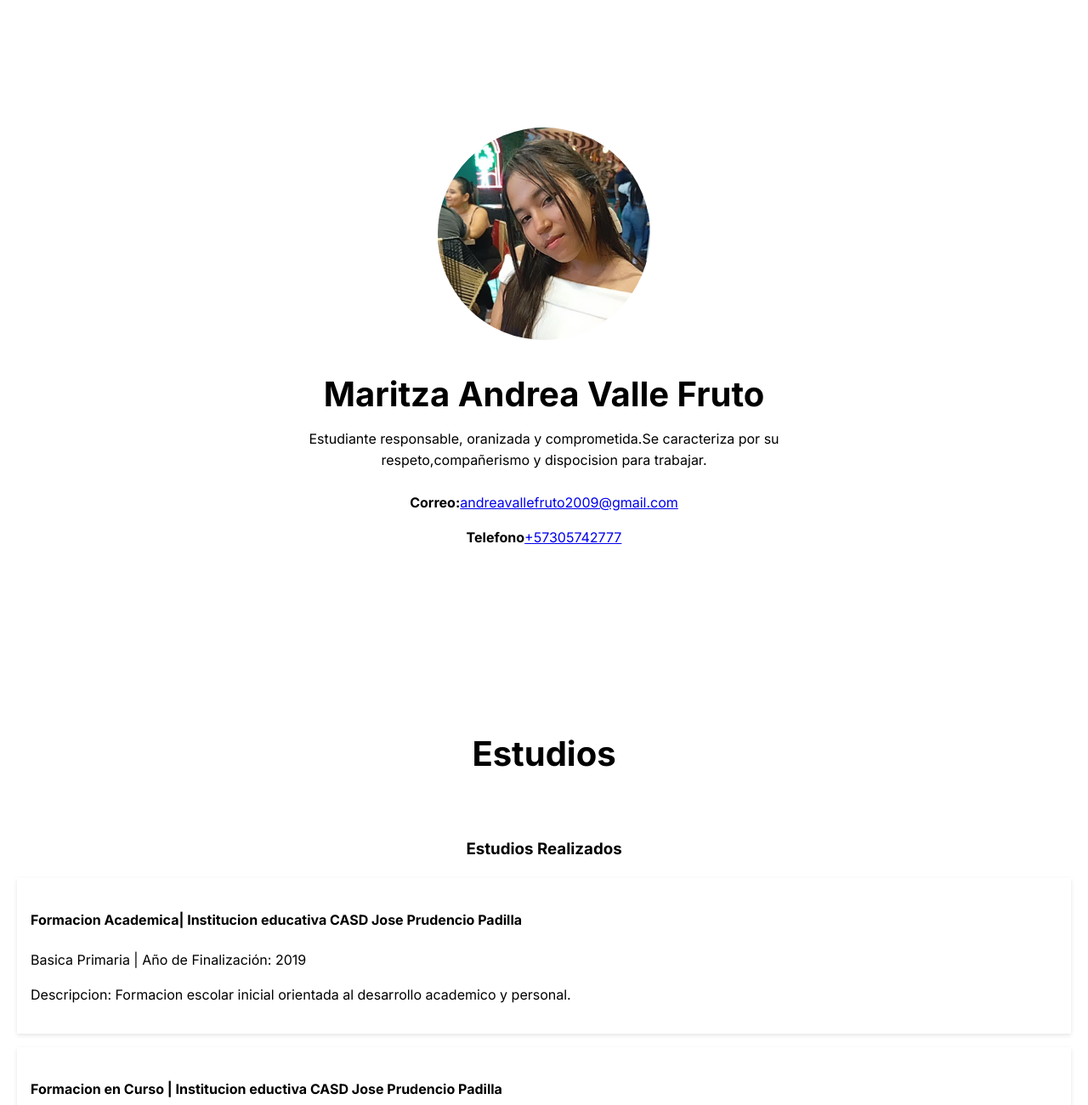
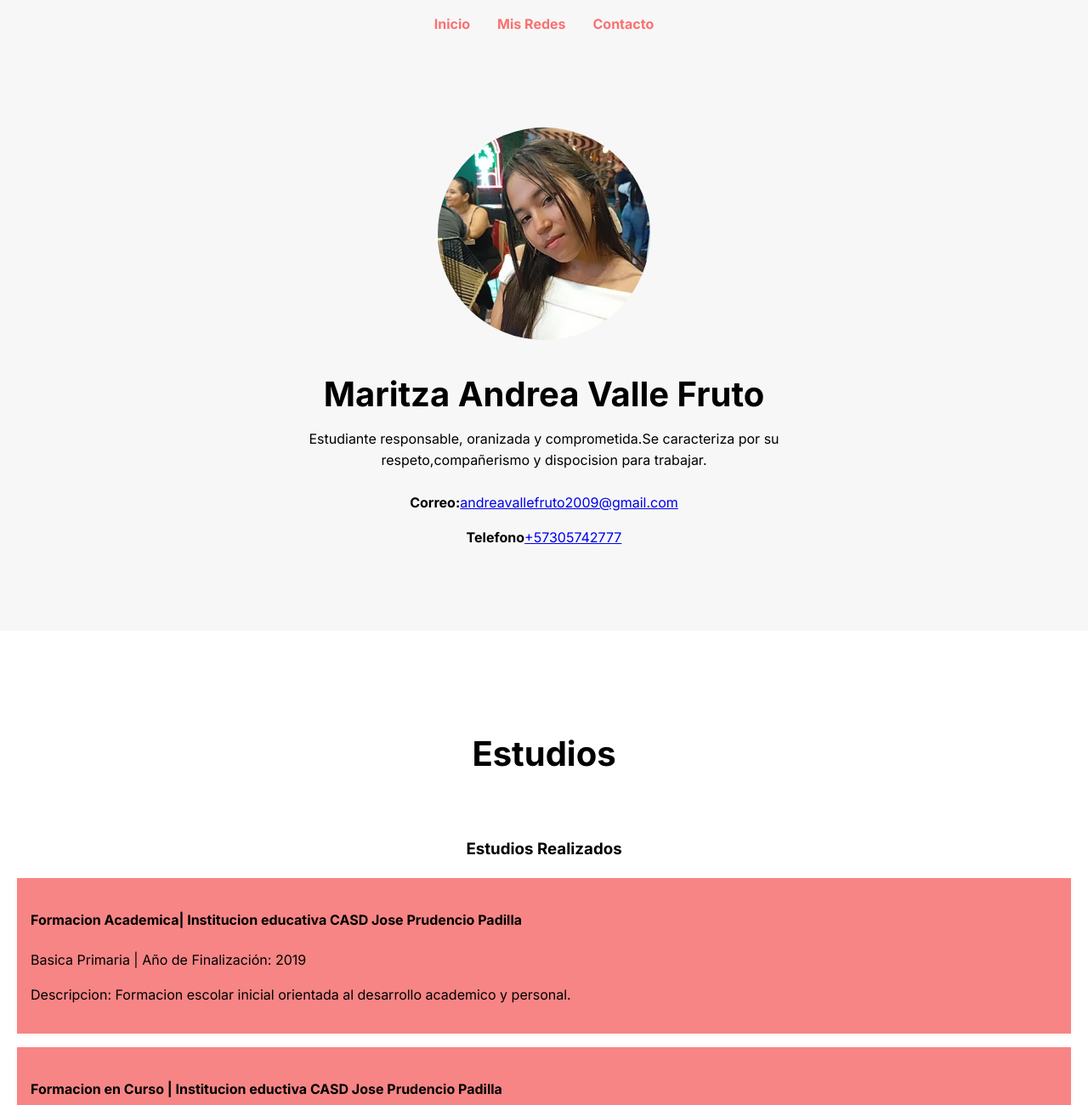
Before and after one commit to andreavalle0920/MilLandingpage, a plain HTML site: page index.html in a window 1280 px wide. Shown: the top 1300 px of the page at 85% size. Drawn offline with Linux system fonts and the light colour scheme.

Commit message:
Add files via upload
cambio de los colores

```diff
--- a/Style.css
+++ b/Style.css
@@ -1,7 +1,8 @@
 /* Estilos generales */
 :root {
-    /*--primary-color: #1d6392;
-    --secondary-color: #2c3e50;
+    /*--primary-color: #ff85b4ff;
+    padding: 1rem 0;
+    --secondary-color:#ff1356;
     --text-color: #333333;;
     --background-color: #f4f4f4;
     --light-gray: #ecf0f1;*/
@@ -20,7 +21,7 @@ body {
 
 .header {
     background: var(--secondary-color);
-    color: white;
+    color: rgb(255, 0, 149);
     padding: 1rem 0;
     position: fixed;
     width: 100%;
@@ -39,7 +40,7 @@ body {
 }
 
 .nav-link {
-    color: white;
+    color: rgb(250, 113, 113);
     text-decoration: none;
     font-weight: bold;
     transition: color 0.3s ease;
@@ -57,7 +58,7 @@ body {
 
 .profile-section {
     padding-top: 150px; /* Espacio para el header fijo */
-    background-color: rgb(255, 255, 255);
+    background-color: rgba(247, 247, 247, 0.959);
 }
 
 .section-title {
@@ -104,11 +105,12 @@ body {
 }
 
 .list li {
-    background-color: white;
+    padding: 1rem;
+    background-color: rgb(247, 133, 133);
     border-left: 5px solid var(--primary-color);
     padding: 1rem;
     margin-bottom: 1rem;
-    box-shadow: 0 2px 5px rgba(0,0,0,0.1);
+    box-shadow: 0 2px 5px rgba(250, 84, 84, 0.1);
     text-align: left;
 }
 
@@ -141,7 +143,7 @@ body {
 
 .linktree-link {
     background-color: var(--primary-color);
-    color: white;
+    color: rgb(253, 174, 174);
     text-decoration: none;
     padding: 1rem 2rem;
     width: 250px;
@@ -166,13 +168,13 @@ body {
 .contact-form textarea {
     padding: 1rem;
     margin-bottom: 1rem;
-    border: 1px solid #ccc;
+    border: 1px solid #ff039e;
     border-radius: 5px;
 }
 
 .submit-button {
     background-color: var(--primary-color);
-    color: white;
+    color: rgb(240, 95, 95);
     border: none;
     padding: 1rem;
     border-radius: 5px;
```
